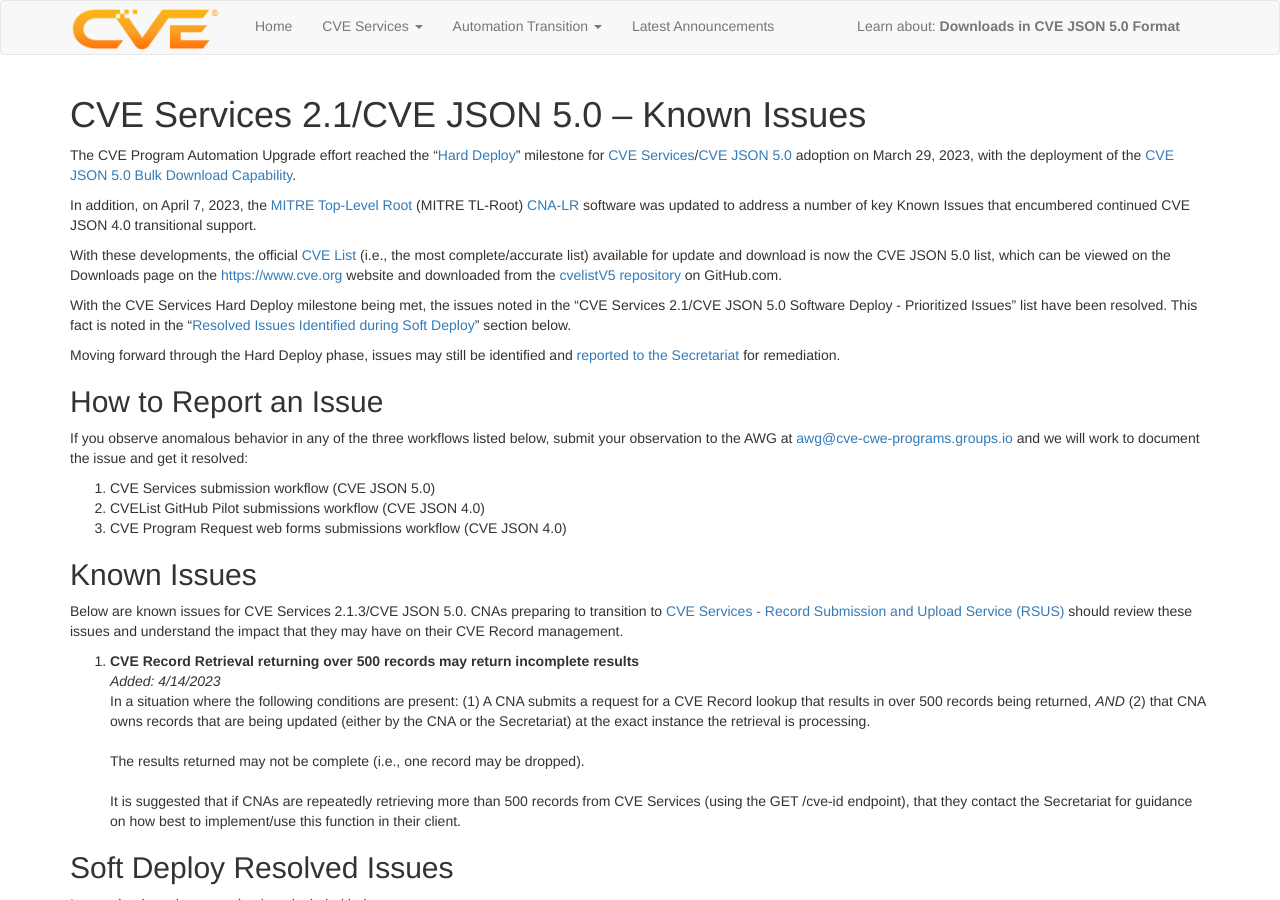
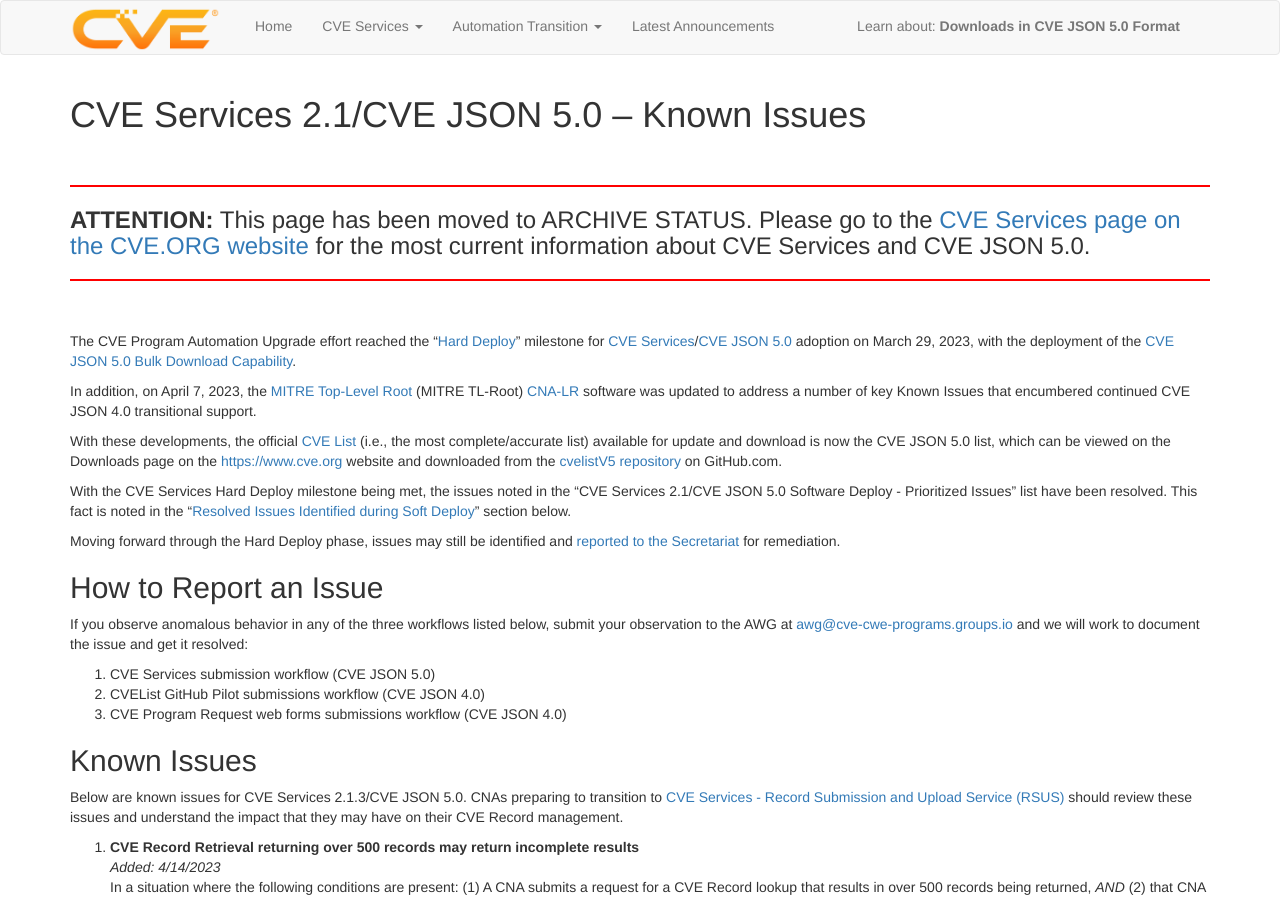
Before and after one commit to CVEProject/cveproject.github.io, a Jekyll site: the page built from automation-cve-services-known-issues.md, in a window 1280 px wide and 900 px high. Built offline with Jekyll 4.4.1, drawn with Linux system fonts in a browser that asks for light colours; nearby versions of some CDN libraries.

Commit message:
Update automation-cve-services-known-issues.md
Add Alert message that the page is moved to Archive Status and link to the CVE.ORG website for the most current info

```diff
--- a/automation-cve-services-known-issues.md
+++ b/automation-cve-services-known-issues.md
@@ -2,6 +2,16 @@
 title: CVE Services 2.1/CVE JSON 5.0 – Known Issues
 layout: page
 ---
+<br/>
+
+<hr style="border:1px solid red">
+
+<h3><strong>ATTENTION:</strong> This page has been moved to ARCHIVE STATUS. Please go to the <a href="https://www.cve.org/AllResources/CveServices">CVE Services page on the CVE.ORG website</a> for the most current information about CVE Services and CVE JSON 5.0.</h3>
+
+<hr style="border:1px solid red">
+
+<br/>
+
 The CVE Program Automation Upgrade effort reached the “[Hard Deploy](https://cveproject.github.io/automation-cve-services-faqs#what-is-meant-by-cve-services-21-hard-deploy)” milestone for [CVE Services](https://www.cve.org/AllResources/CveServices)/[CVE JSON 5.0](https://www.cve.org/AllResources/CveServices#cve-json-5) adoption on March 29, 2023, with the deployment of the [CVE JSON 5.0 Bulk Download Capability](https://github.com/CVEProject/cvelistV5/blob/main/README.md).
 
 In addition, on April 7, 2023, the [MITRE Top-Level Root](https://www.cve.org/PartnerInformation/ListofPartners/partner/mitre) (MITRE TL-Root) [CNA-LR](https://www.cve.org/ResourcesSupport/Glossary?activeTerm=glossaryCNALR) software was updated to address a number of key Known Issues that encumbered continued CVE JSON 4.0 transitional support.
```
